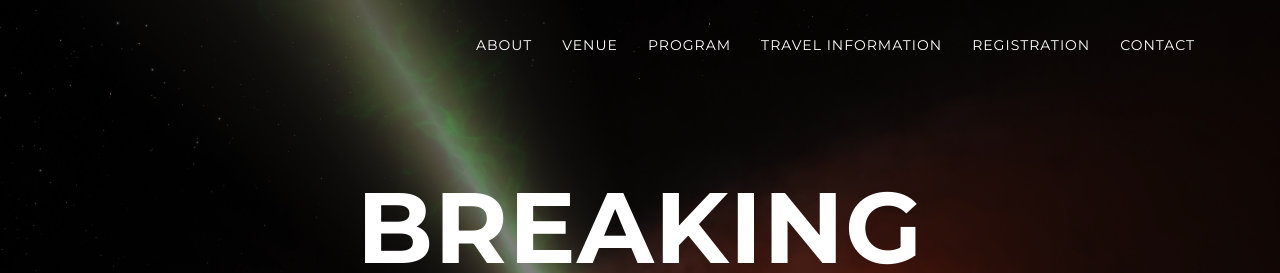
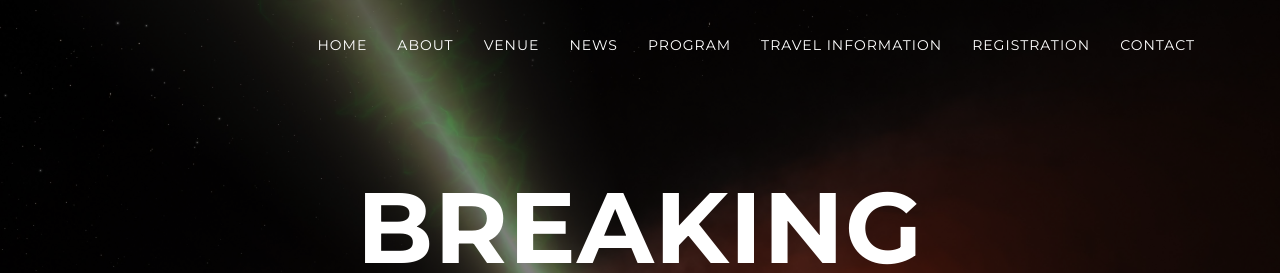
Before and after one commit to breakingthelimits/supereddington2016, a Jekyll site: the page built from index.html, in a window 1280 px wide. Shown: the top 273 px of the page. Built offline with Jekyll 4.4.1, drawn with Linux system fonts in a browser that asks for light colours.

Commit message:
Add home and news to nav

```diff
--- a/_includes/nav.html
+++ b/_includes/nav.html
@@ -18,10 +18,16 @@
                         <a href="#page-top"></a>
                     </li>
                     <li>
+                        <a class="page-scroll" href={{ site.baseurl }}>Home</a>
+                    </li>
+                    <li>
                         <a class="page-scroll" href={{ site.baseurl }}/#about>About</a>
                     </li>
                     <li>
                         <a class="page-scroll" href={{ site.baseurl }}/#venue>Venue</a>
+                    </li>
+                    <li>
+                        <a class="page-scroll" href={{ site.baseurl }}/news>News</a>
                     </li>
                     <li>
                         <a class="page-scroll" href={{ site.baseurl }}/program>Program</a>
```
